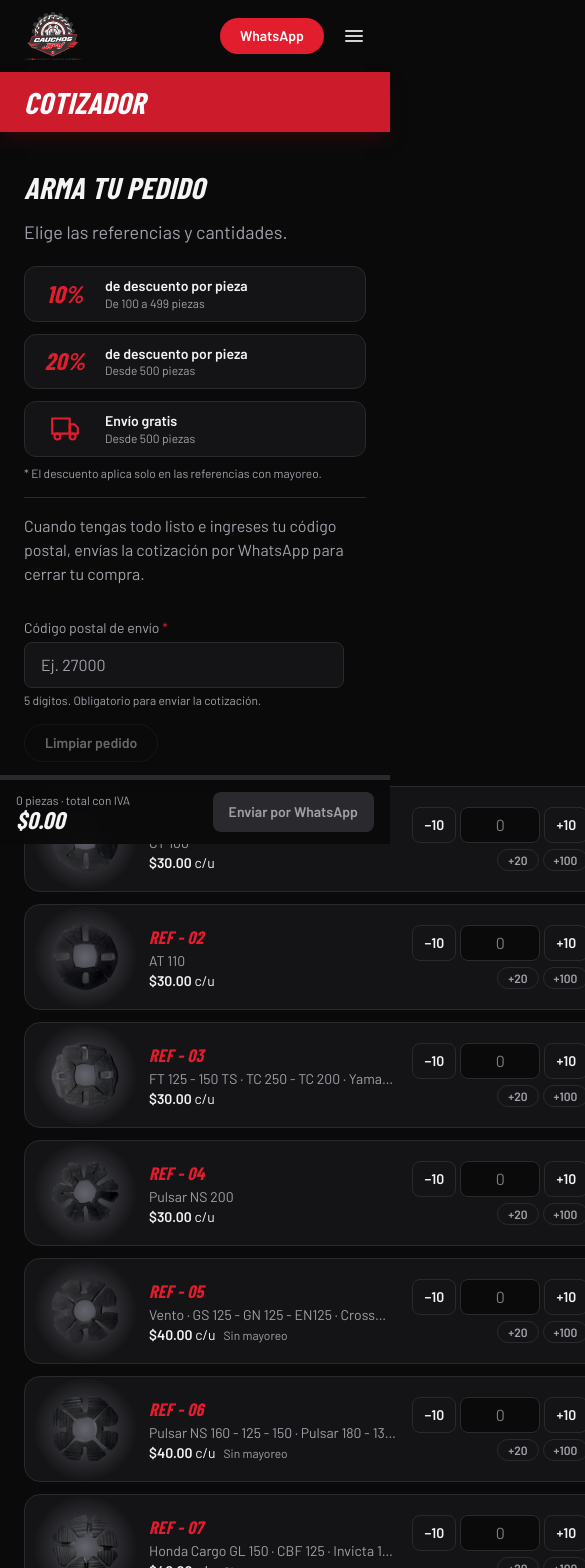
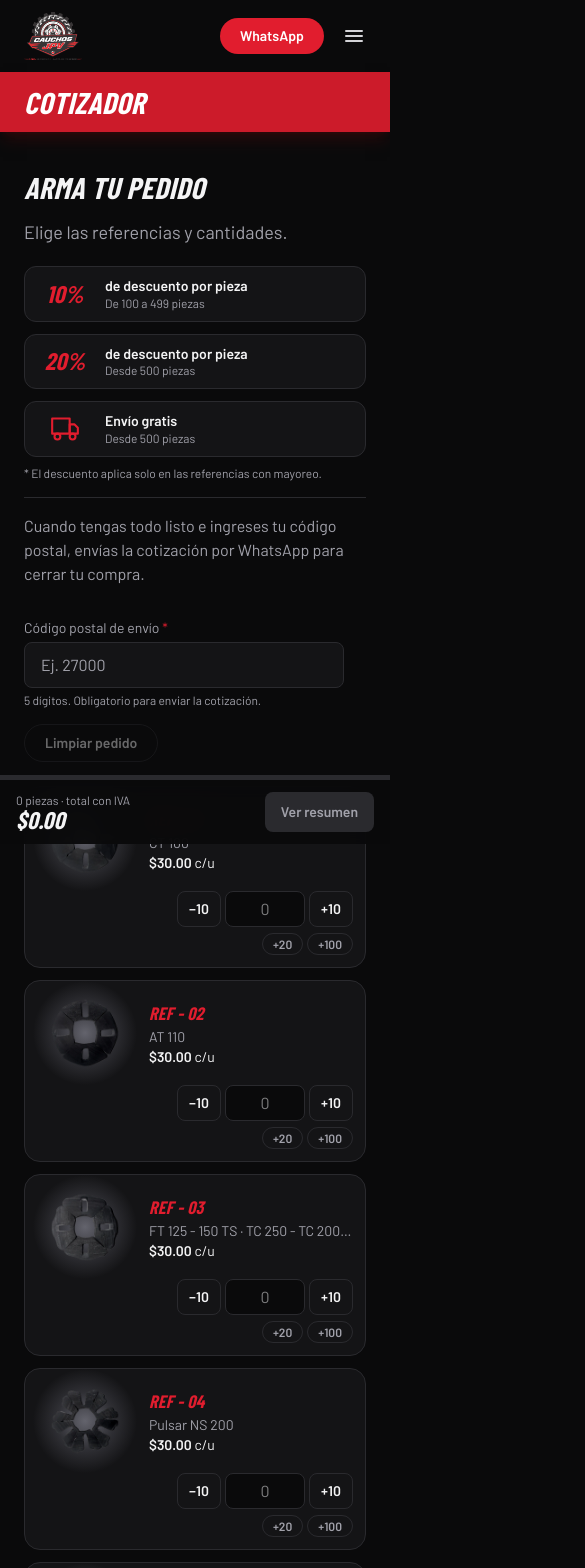
Before and after one commit to pipevidales/cauchos-JPV, a React (Vite) app: page /cotizar in a window 390 px wide. Shown: the top 1568 px of the page, 585 px wide, since content can reach past the window. Built offline with nearby package versions, Linux system fonts and the light colour scheme; a web font is replaced by a local one.

Commit message:
correcion bug visual en celular en sección cotizar

```diff
--- a/src/index.css
+++ b/src/index.css
@@ -23,9 +23,6 @@ html {
 
 
 @layer base {
-    body {
-    overflow-x: clip;
-  }
   body {
     @apply bg-bg font-sans text-zinc-100 antialiased;
   }
--- a/src/paginas/Cotizar.tsx
+++ b/src/paginas/Cotizar.tsx
@@ -125,6 +125,14 @@ function Cotizar() {
   const setQty = (ref: string, value: number) =>
     setQuantities((prev) => ({ ...prev, [ref]: Math.min(99999, Math.max(0, Math.floor(value) || 0)) }))
 
+  // Desplazamientos suaves: al resumen completo y al campo del código postal
+  const irAlResumen = () => document.getElementById("resumen")?.scrollIntoView({ behavior: "smooth", block: "start" })
+  const irAlPostal = () => {
+  const campo = document.getElementById("codigo-postal")
+  campo?.scrollIntoView({ behavior: "smooth", block: "center" })
+  campo?.focus({ preventScroll: true })
+}
+
   const estado =
     quote.totalPieces === 0
       ? `Elige las piezas que necesitas. Pedido mínimo: ${business.minOrder} piezas.`
@@ -177,6 +185,7 @@ function Cotizar() {
               type="text"
               inputMode="numeric"
               autoComplete="postal-code"
+              id="codigo-postal"
               required
               maxLength={5}
               value={postal}
@@ -202,9 +211,9 @@ function Cotizar() {
           </button>
         </div>
 
-        <div className="mt-6 grid gap-8 lg:grid-cols-[1fr_22rem]">
+        <div className="mt-6 grid grid-cols-1 gap-8 lg:grid-cols-[minmax(0,1fr)_22rem]">
           {/* Lista de referencias */}
-          <ul className="space-y-3">
+          <ul className="min-w-0 space-y-3">
             {products.map((p) => {
               const qty = quantities[p.ref] || 0
               const unit = precioUnitario(p, quote.discountPercent)
@@ -287,7 +296,7 @@ function Cotizar() {
           </ul>
 
           {/* Resumen */}
-          <aside className="h-fit rounded-2xl border border-brand/40 bg-surface p-6 lg:sticky lg:top-24">
+          <aside id="resumen" className="h-fit min-w-0 rounded-2xl border border-brand/40 bg-surface p-6 lg:sticky lg:top-24">
             <h2 className="heading-display text-2xl">Tu cotización</h2>
 
             {/* Barra de progreso hacia el siguiente beneficio */}
@@ -362,13 +371,25 @@ function Cotizar() {
         <div className="flex items-center justify-between gap-3 px-4 py-3">
           <div>
             {faltaPostal ? (
-              <p className="text-xs text-red-400">Falta tu código postal</p>
+              <p className="mt-2 text-center text-xs text-red-400">
+                Escribe tu código postal para poder enviar la cotización.{" "}
+                <button type="button" onClick={irAlPostal} className="cursor-pointer font-semibold underline">
+                  Ir al campo
+                </button>
+              </p>
             ) : (
               <p className="text-xs text-muted">{quote.totalPieces} piezas · total con IVA</p>
             )}
             <p className="heading-display text-2xl leading-none">{formatMXN(quote.total)}</p>
           </div>
-          <SendButton compact enabled={canSend} href={whatsapp} label="Enviar por WhatsApp" />
+          <button
+            type="button"
+            onClick={irAlResumen}
+            disabled={quote.totalPieces === 0}
+            className="shrink-0 cursor-pointer rounded-lg bg-brand px-4 py-2.5 text-sm font-semibold text-white shadow-lg shadow-red-900/30 transition duration-200 hover:scale-[1.02] active:scale-95 disabled:cursor-not-allowed disabled:bg-line disabled:text-muted disabled:shadow-none"
+          >
+            Ver resumen
+          </button>
         </div>
       </div>
     </main>
```
